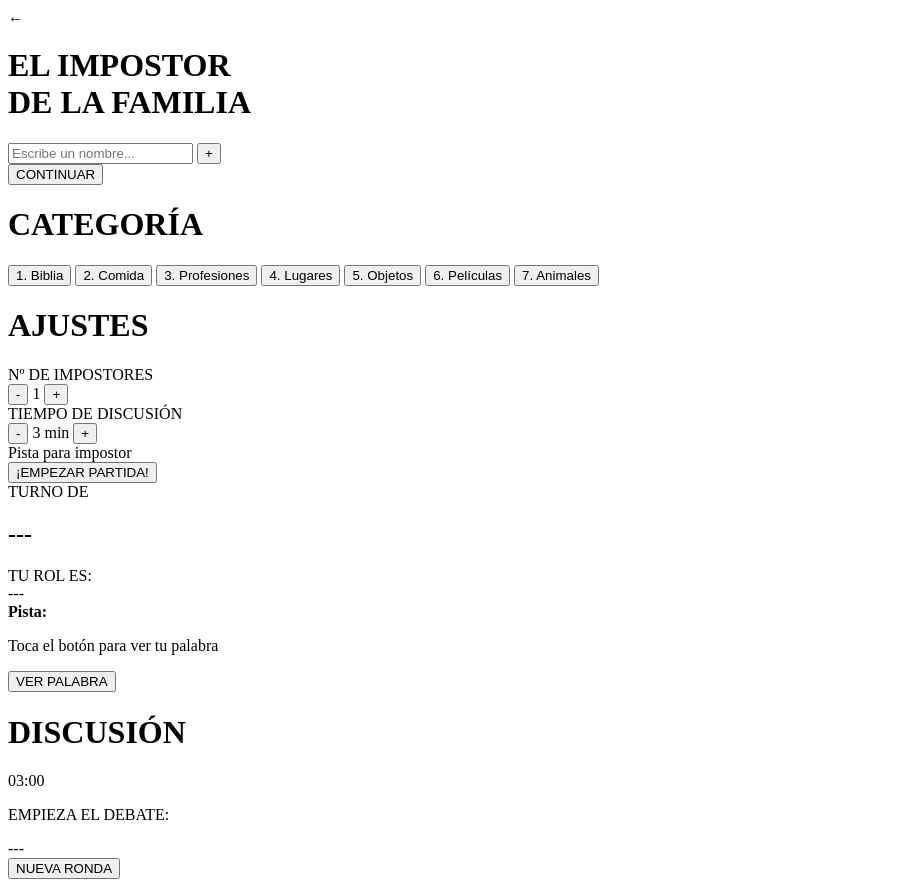
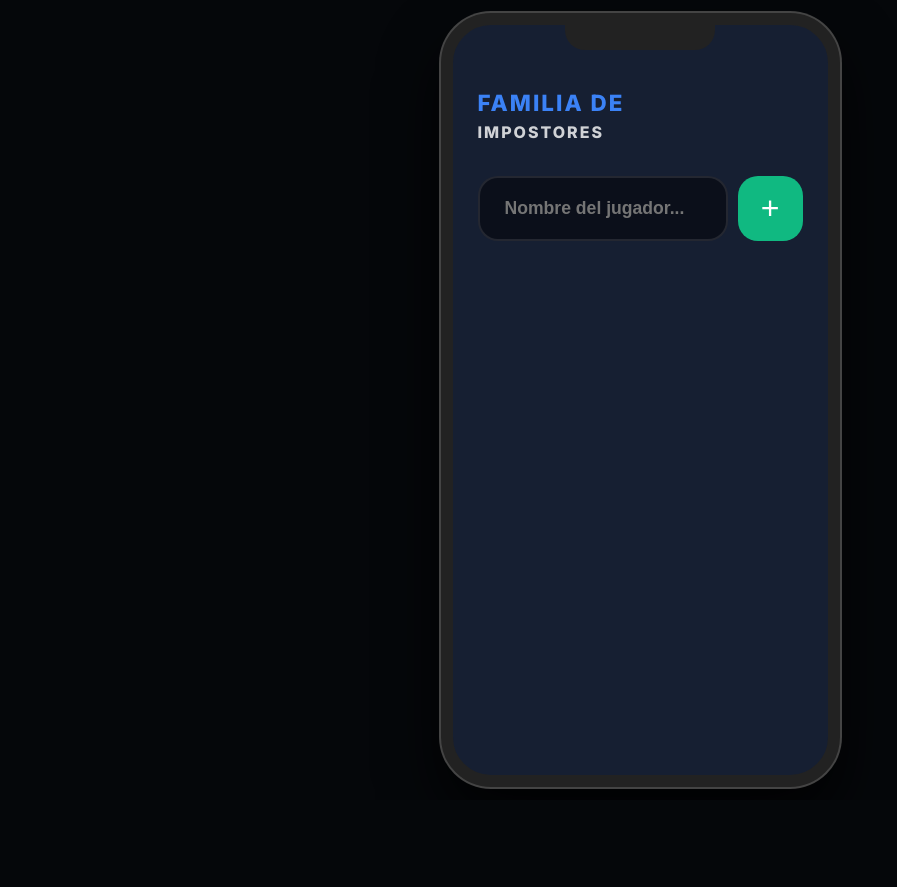
Before and after one commit to edbanegas11/el-impostor-de-la-familia, a plain HTML site: page index.html in a window 1280 px wide. Shown: the whole page, without its empty margins (0-897 px from the left). After the commit the page ends 800 px from the top, so only its background shows below. Drawn offline with Linux system fonts and the light colour scheme.

Commit message:
index.html

```diff
--- a/index.html
+++ b/index.html
@@ -1,12 +1,26 @@
+<!DOCTYPE html>
+<html lang="es">
+<head>
+    <meta charset="UTF-8">
+    <meta name="viewport" content="width=device-width, initial-scale=1.0">
+    <title>Familia de Impostores</title>
+    <link rel="stylesheet" href="style.css">
+    <link rel="preconnect" href="https://fonts.googleapis.com">
+    <link rel="preconnect" href="https://fonts.gstatic.com" crossorigin>
+    <link href="https://fonts.googleapis.com/css2?family=Inter:wght@400;600;800&display=swap" rel="stylesheet">
+</head>
+<body>
+
+<div class="phone-wrapper">
   <div class="card">
     <div id="backAction" class="back-nav hidden" onclick="cancelGame()">
       <span class="icon">←</span>
     </div>
 
     <div id="step1" class="step">
-    <h1 class="main-title">EL IMPOSTOR<br><span class="sub-title">DE LA FAMILIA</span></h1>
+      <h1 class="main-title">FAMILIA DE<br><span class="sub-title">IMPOSTORES</span></h1>
       <div class="input-container">
-      <input type="text" id="playerNameInput" class="modern-input" placeholder="Escribe un nombre...">
+        <input type="text" id="playerNameInput" class="modern-input" placeholder="Nombre del jugador...">
         <button onclick="addPlayer()" class="btn-circle-add">+</button>
       </div>
       <div id="namesList" class="stack-container"></div>
@@ -48,7 +62,7 @@
         <span>Pista para impostor</span>
         <div id="hintToggle" class="toggle-switch active"></div>
       </div>
-    <button class="btn-primary-modern" onclick="initGame()">¡EMPEZAR PARTIDA!</button>
+      <button class="btn-primary-modern" onclick="initGame()">¡EMPEZAR!</button>
     </div>
 
     <div id="game" class="step hidden">
@@ -64,8 +78,8 @@
         </div>
       </div>
       <div class="game-actions">
-      <p id="instr" class="instr-text">Toca el botón para ver tu palabra</p>
-      <button id="mainBtn" class="btn-primary-modern btn-large" onclick="flow()">VER PALABRA</button>
+        <p id="instr" class="instr-text">Toca para descubrir tu secreto</p>
+        <button id="mainBtn" class="btn-primary-modern" onclick="flow()">VER PALABRA</button>
       </div>
     </div>
 
@@ -79,3 +93,8 @@
       <button class="btn-primary-modern" onclick="restartGame()">NUEVA RONDA</button>
     </div>
   </div>
+</div>
+
+<script src="script.js"></script>
+</body>
+</html>
```
Lines whose indentation alone changed are shown as unchanged.
